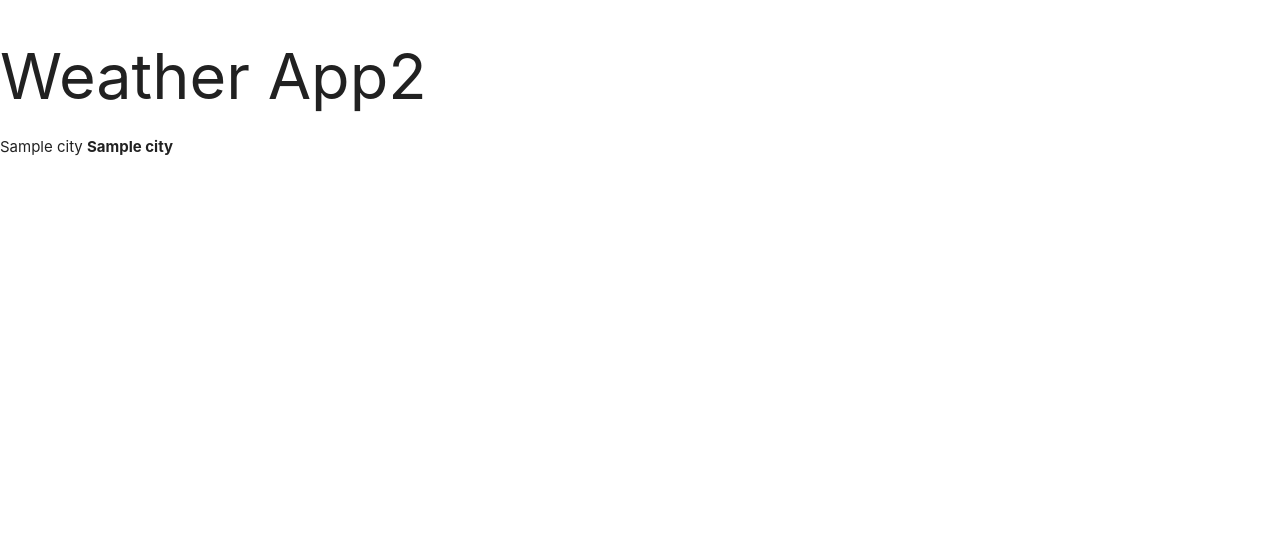
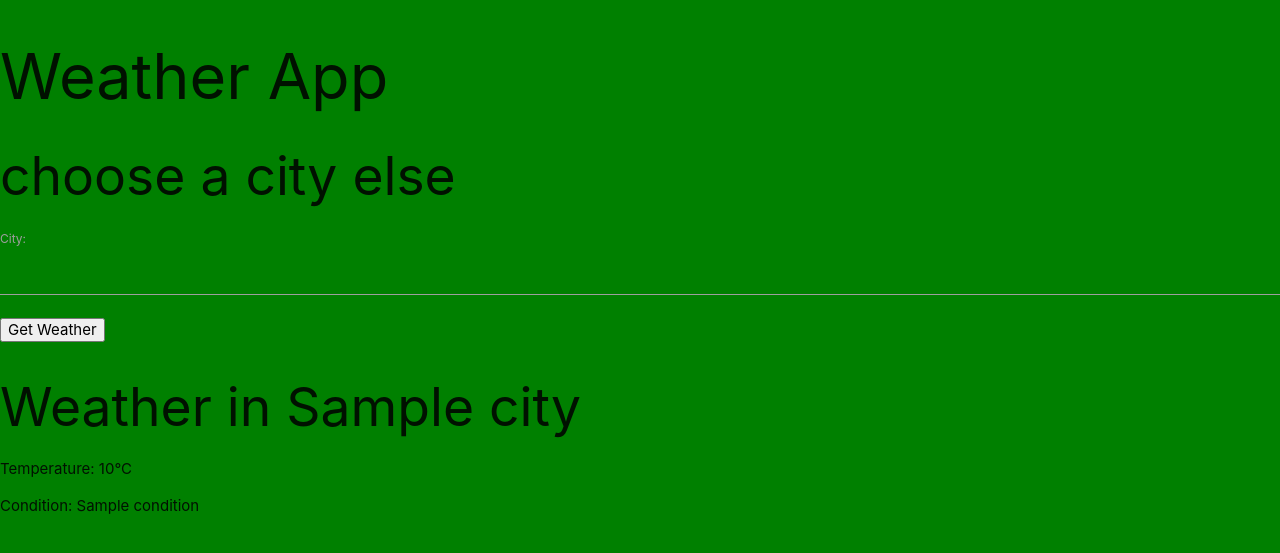
Before and after one commit to golovewkin/python-apps, a Django app: template weather/templates/weather/weather.html in a window 1280 px wide. Shown: the top 553 px of the page. Run offline with Django 4.2, Linux system fonts and the light colour scheme; tables that the repository leaves empty hold one stand-in row (values such as "Sample post"); the template is opened without the code that fills it: values that come from a table or form of the project are taken from there, most other values are stand-ins (such as "Sample title", 1, 10 or a date in 2020).

Commit message:
add styles

```diff
--- a/python_apps/settings.py
+++ b/python_apps/settings.py
@@ -11,6 +11,8 @@ https://docs.djangoproject.com/en/4.2/ref/settings/
 """
 
 from pathlib import Path
+
+# import os
 
 # Build paths inside the project like this: BASE_DIR / 'subdir'.
 BASE_DIR = Path(__file__).resolve().parent.parent
@@ -120,3 +122,5 @@ STATIC_URL = 'static/'
 # https://docs.djangoproject.com/en/4.2/ref/settings/#default-auto-field
 
 DEFAULT_AUTO_FIELD = 'django.db.models.BigAutoField'
+
+# STATIC_ROOT = os.path.join(BASE_DIR, 'staticfiles')
--- /dev/null
+++ b/weather/static/weather/weather.css
@@ -0,0 +1,3 @@
+body {
+    background: green;
+}
--- a/weather/templates/weather/weather.html
+++ b/weather/templates/weather/weather.html
@@ -3,27 +3,35 @@
 <html>
 <head>
     <title>Weather App</title>
+
+    {% load static %}
+    <link rel="stylesheet" href="{% static 'weather/weather.css' %}">
+
     <!-- Compiled and minified CSS -->
     <link rel="stylesheet" href="https://cdnjs.cloudflare.com/ajax/libs/materialize/1.0.0/css/materialize.min.css">
     <!-- Compiled and minified JavaScript -->
     <script src="https://cdnjs.cloudflare.com/ajax/libs/materialize/1.0.0/js/materialize.min.js"></script>
 </head>
 <body>
-<h1>Weather App2</h1>
-<span>{{ city }}</span>
-<b>{{ city }}</b>
-{#<form method="get" action="">#}
-{#    {{ form.as_p }}#}
-{#    <button type="submit">Get Weather</button>#}
-{#</form>#}
-{#{% if city %}#}
-{#    <h2>Weather in {{ city }}</h2>#}
-{#    <p>Temperature: {{ temperature }}°C</p>#}
-{#    <p>Condition: {{ condition }}</p>#}
-{#{% endif %}#}
-{#{% if form.errors %}#}
-{#    <p class="error">Please correct the errors below:</p>#}
-{#    {{ form.errors }}#}
-{#{% endif %}#}
+<h1>Weather App</h1>
+{#<p>{% url 'city' city %}</p>#}
+{% if city is None %}
+    <h2>choose a city</h2>
+{% else %}
+    <h2>choose a city else</h2>
+{% endif %}
+<form method="get" action="">
+    {{ form.as_p }}
+    <button type="submit">Get Weather</button>
+</form>
+{% if city %}
+    <h2>Weather in {{ city }}</h2>
+    <p>Temperature: {{ temperature }}°C</p>
+    <p>Condition: {{ condition }}</p>
+{% endif %}
+{% if form.errors %}
+    <p class="error">Please correct the errors below:</p>
+    {{ form.errors }}
+{% endif %}
 </body>
 </html>
```
